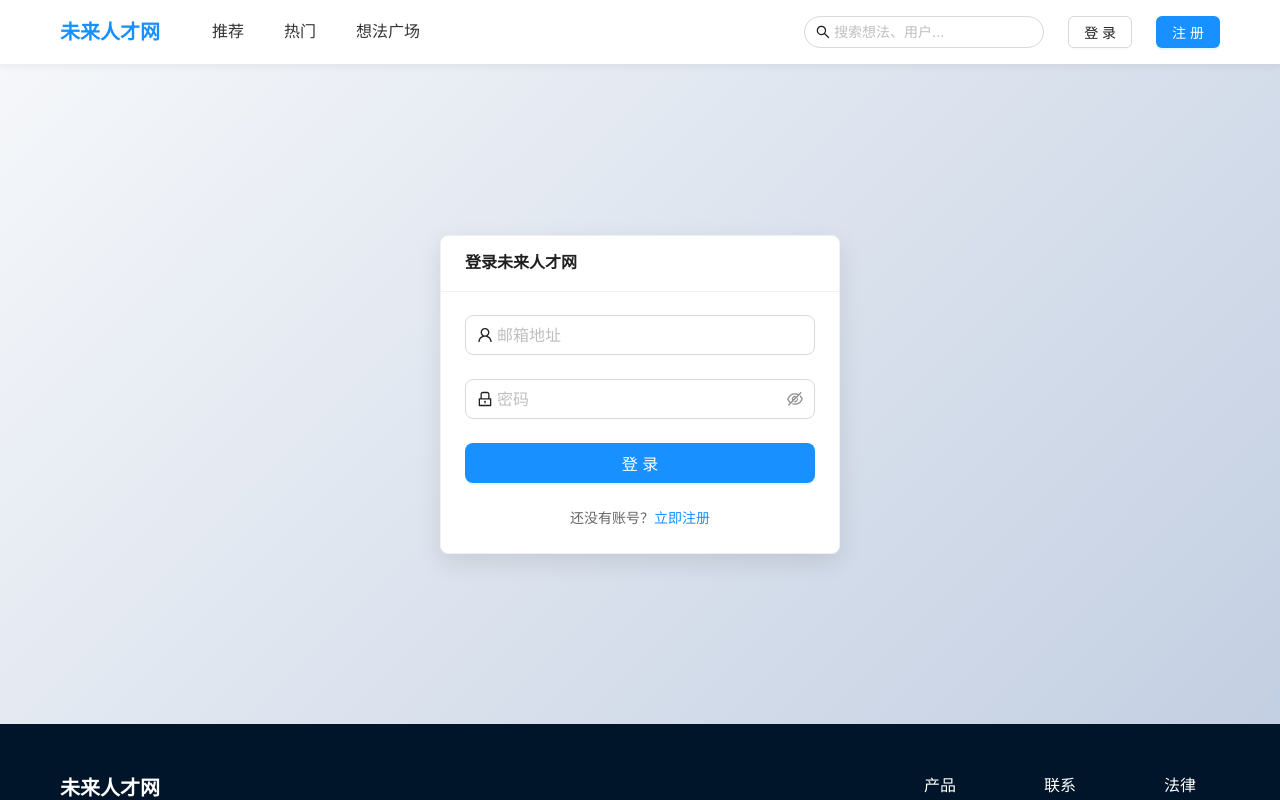
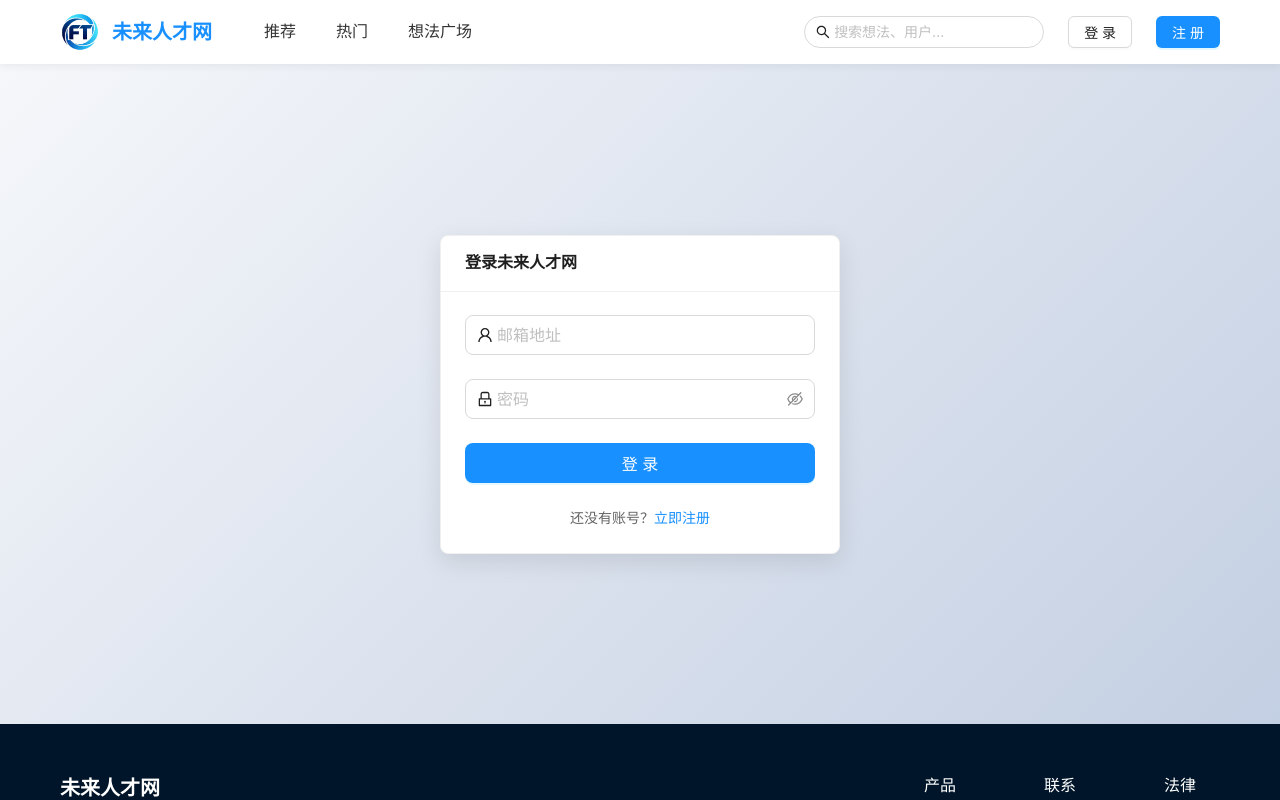
Before and after one commit to xch0911/futuretalent-ui, a React (Vite) app: page /login in a window 1280 px wide. Shown: the top 800 px of the page. Built offline with nearby package versions, Linux system fonts and the light colour scheme.

Commit message:
add new FT logo to header, circle portal design

```diff
--- a/src/components/Header/index.module.css
+++ b/src/components/Header/index.module.css
@@ -19,6 +19,14 @@
   align-items: center;
   text-decoration: none;
   margin-right: 48px;
+  gap: 12px;
+}
+
+.logoImage {
+  height: 40px;
+  width: 40px;
+  border-radius: 50%;
+  object-fit: contain;
 }
 
 .logoText {
--- a/src/components/Header/index.tsx
+++ b/src/components/Header/index.tsx
@@ -3,6 +3,7 @@ import { Link, useLocation, useNavigate } from 'react-router-dom'
 import { Layout, Input, Button, Avatar, Dropdown, MenuProps, Drawer, message, Divider } from 'antd'
 import { SearchOutlined, UserOutlined, PlusOutlined, MenuOutlined, GithubOutlined, WechatOutlined, WeiboOutlined, MailOutlined } from '@ant-design/icons'
 import { User } from '@/types'
+import logo from '@/assets/futuretalent-logo.jpg'
 import styles from './index.module.css'
 
 const { Header: AntHeader } = Layout
@@ -80,6 +81,7 @@ const Header: React.FC = () => {
       <div className="container">
         <div className={styles.content}>
           <Link to="/" className={styles.logo}>
+            <img src={logo} alt="FutureTalent" className={styles.logoImage} />
             <span className={styles.logoText}>未来人才网</span>
           </Link>
 
```
Also changed, not shown: src/assets/futuretalent-logo.jpg (added).
